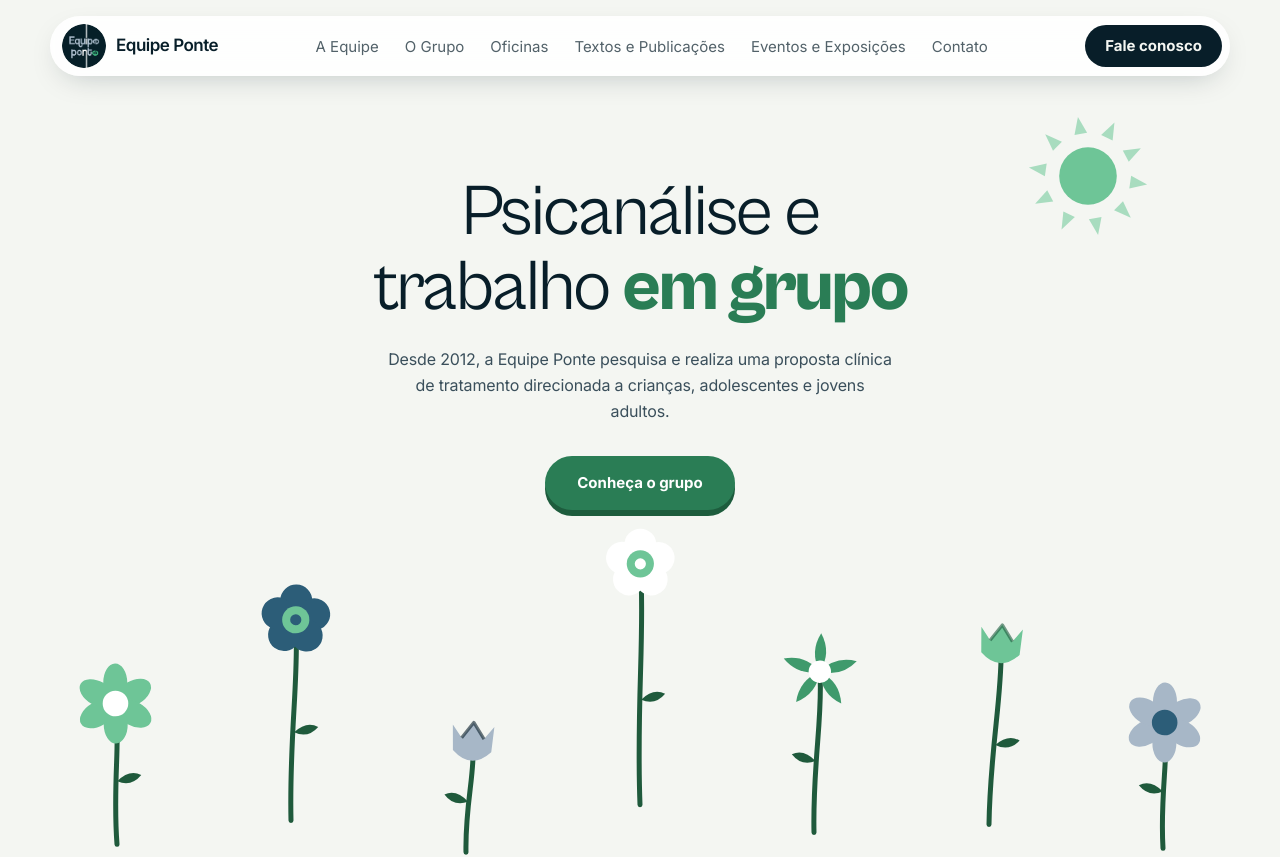
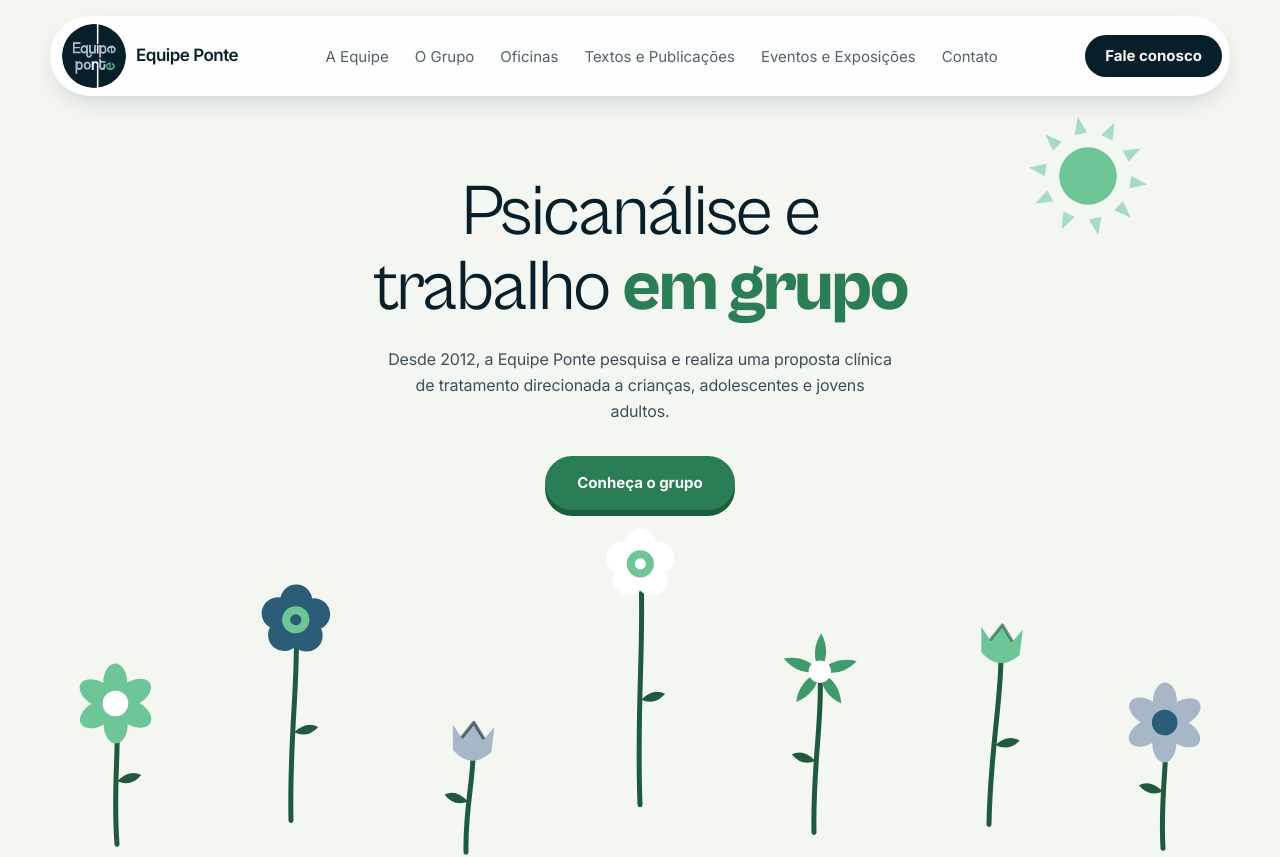
Before and after one commit to jnjr86/equipe-ponte_claude, a Next.js app: page / in a window 1280 px wide. Shown: the top 857 px of the page. Built offline with nearby package versions, Linux system fonts and the light colour scheme.

Commit message:
Logo do menu com 64x64px
Co-Authored-By: Claude Opus 5.5 <noreply@anthropic.com>

```diff
--- a/components/Nav.tsx
+++ b/components/Nav.tsx
@@ -29,7 +29,7 @@ export function Nav() {
         className="relative mx-auto flex max-w-[1180px] items-center gap-4 rounded-full bg-white/90 py-2 pl-3 pr-2 shadow-[0_10px_30px_-12px_rgba(8,30,41,0.25)] backdrop-blur-md"
       >
         <Link href="/" className="flex shrink-0 items-center gap-2.5" aria-label="Equipe Ponte — início">
-          <Image src="/img/logo.png" alt="" width={44} height={44} className="rounded-full" priority />
+          <Image src="/img/logo.png" alt="" width={64} height={64} className="rounded-full" priority />
           <span className="text-[17px] font-semibold tracking-[-0.03em]">Equipe Ponte</span>
         </Link>
 
```
